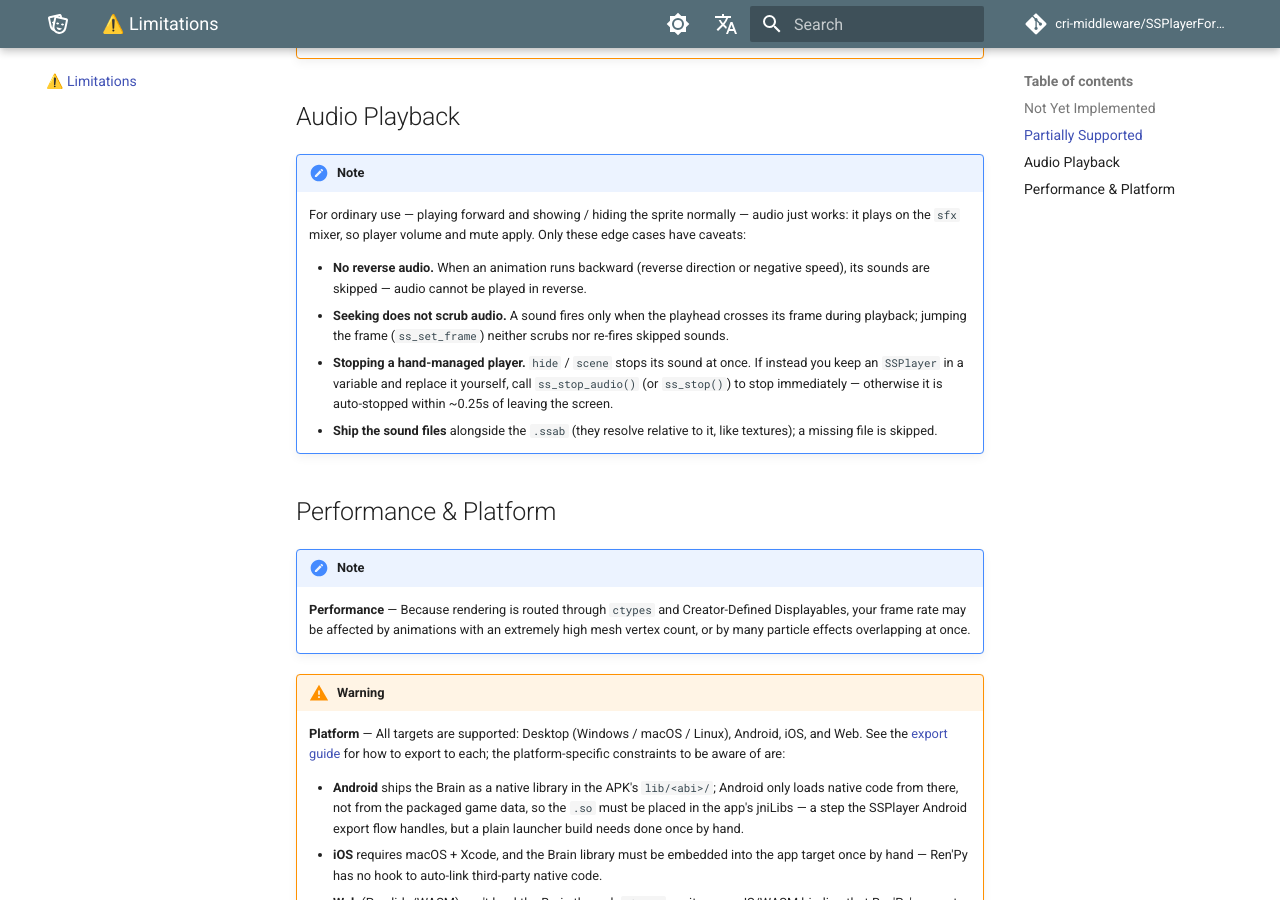
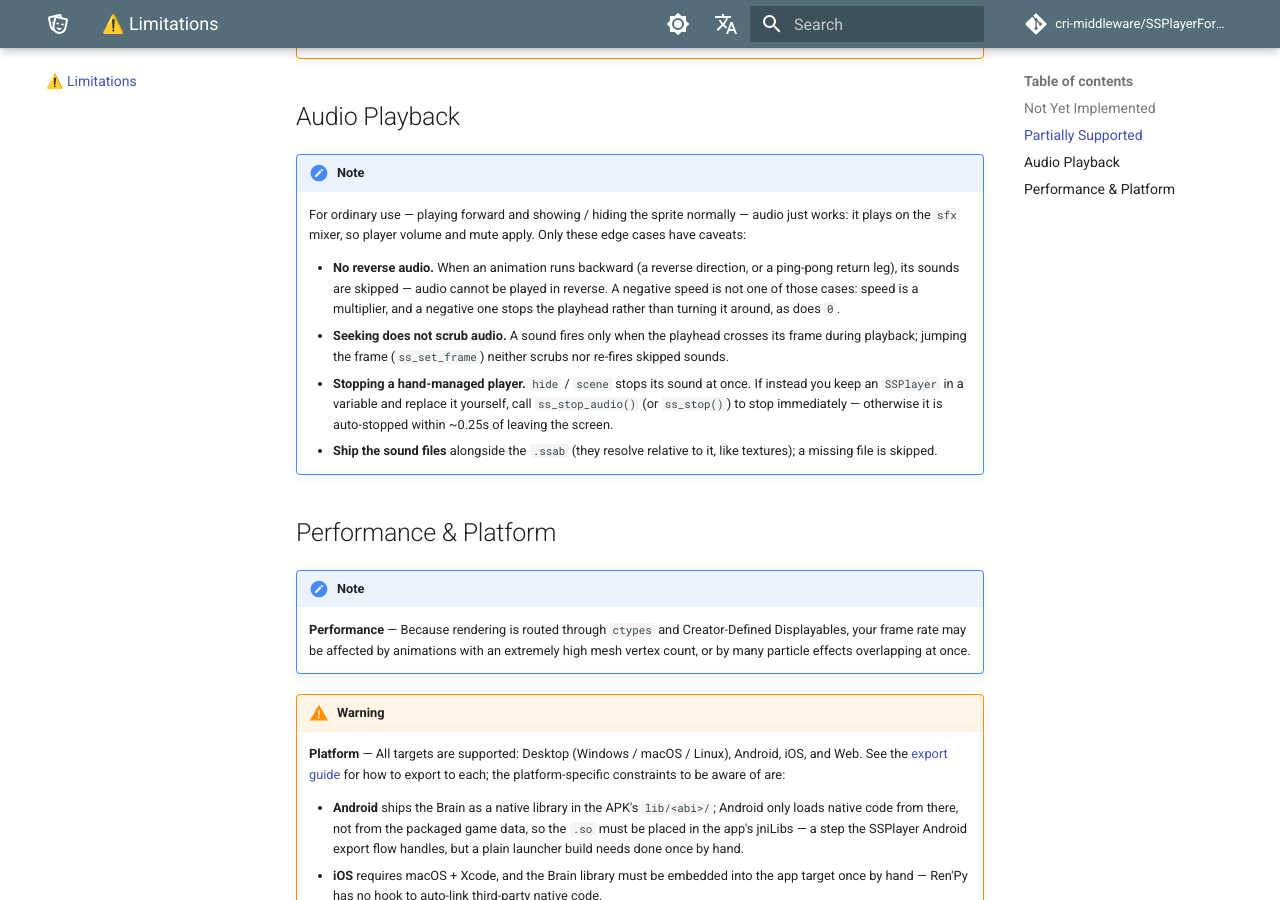
Before and after one commit to cri-middleware/SSPlayerForRenPy, an MkDocs documentation site: the page built from docs/en/limitations.md, in a window 1280 px wide and 900 px high, scrolled down 1061 px. Built offline with MkDocs 1.6.1 and Material for MkDocs 9.7.7, drawn with Linux system fonts in a browser that asks for light colours; comment, search, counter and statistics services are not loaded.

Commit message:
docs: a negative speed stops playback, it does not reverse it
The reverse-audio limitation listed a negative speed as a case where the
effective direction is backward. It never was — `is_playing_forward` reads the
direction and the ping-pong leg, and the speed sign never reached it, because
anything at or below zero was normalized to 1.0 and played forwards at full
speed.

SpriteStudio-SDK#372 changed that half: zero and negative stop the playhead. The
claim was wrong either way. The wording came from the shared limitations page
(SpriteStudio-Docs#34).

The reverse direction and the ping-pong return leg stay — those are real. The
entry now also says what a negative speed does instead.

```diff
--- a/docs/en/limitations.md
+++ b/docs/en/limitations.md
@@ -25,7 +25,7 @@ This page covers what is specific to **this** player. The constraints that come
 > [!NOTE]
 > For ordinary use — playing forward and showing / hiding the sprite normally — audio just works: it plays on the `sfx` mixer, so player volume and mute apply. Only these edge cases have caveats:
 >
-> - **No reverse audio.** When an animation runs backward (reverse direction or negative speed), its sounds are skipped — audio cannot be played in reverse.
+> - **No reverse audio.** When an animation runs backward (a reverse direction, or a ping-pong return leg), its sounds are skipped — audio cannot be played in reverse. A negative speed is not one of those cases: speed is a multiplier, and a negative one stops the playhead rather than turning it around, as does `0`.
 > - **Seeking does not scrub audio.** A sound fires only when the playhead crosses its frame during playback; jumping the frame (`ss_set_frame`) neither scrubs nor re-fires skipped sounds.
 > - **Stopping a hand-managed player.** `hide` / `scene` stops its sound at once. If instead you keep an `SSPlayer` in a variable and replace it yourself, call `ss_stop_audio()` (or `ss_stop()`) to stop immediately — otherwise it is auto-stopped within ~0.25s of leaving the screen.
 > - **Ship the sound files** alongside the `.ssab` (they resolve relative to it, like textures); a missing file is skipped.
```
Also changed, not shown: docs/ja/limitations.md (+1 -1 lines).
